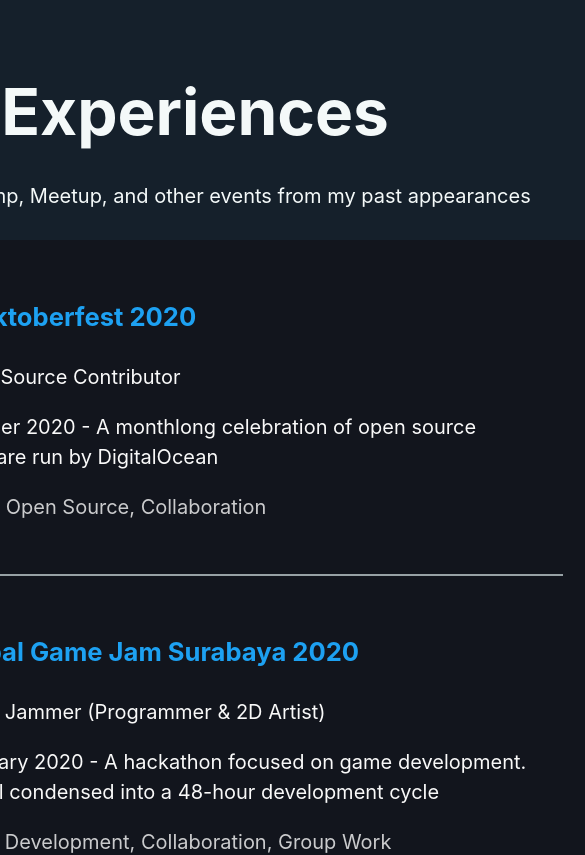
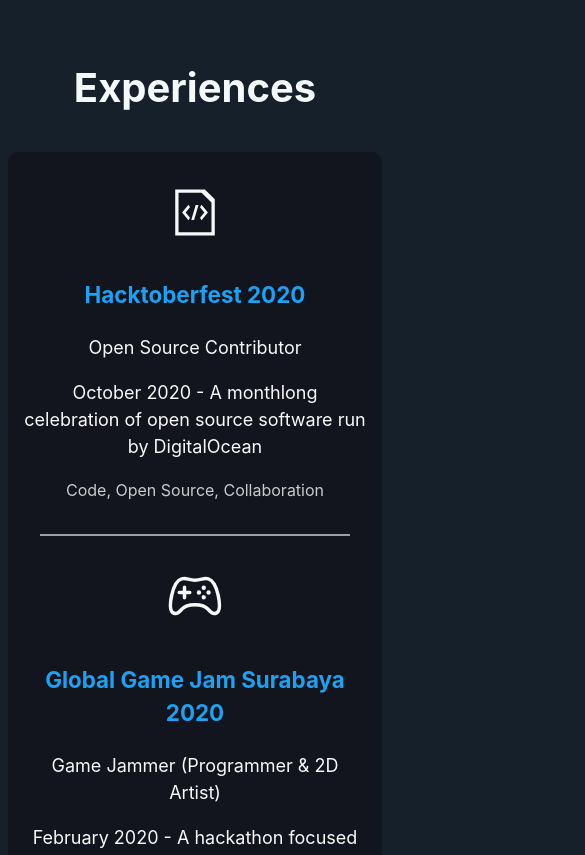
Before and after one commit to ilhambara/portfolio, a Next.js app: page /experiences in a window 390 px wide. Shown: the top 855 px of the page, 585 px wide, since content can reach past the window. Built offline with nearby package versions, Linux system fonts and the light colour scheme.

Commit message:
Edit: media query for experiences page

```diff
--- a/pages/experiences.js
+++ b/pages/experiences.js
@@ -17,7 +17,6 @@ export default function Experiences() {
       <main className={components.main}>
         <div className={styles.title}>
           <h1>Experiences</h1>
-          <p>Class, Bootcamp, Meetup, and other events from my past appearances</p>
         </div>
         <div className={styles.background__experiences}>
           <div className={styles.experiences}>
--- a/styles/Experiences.module.css
+++ b/styles/Experiences.module.css
@@ -18,9 +18,6 @@
 /* Experiences Section */
 
 .background__experiences {
-  width: 800px;
-  max-width: 800px;
-  height: max-content;
   margin-top: 1.5rem;
   border-radius: 10px;
   background-color: #12151d;
@@ -29,8 +26,6 @@
 .experiences {
   display: flex;
   text-align: left;
-  flex-wrap: wrap;
-  max-width: 800px;
   margin: 2rem;
 }
 
@@ -76,3 +71,32 @@
 .text__span:hover {
   text-decoration: underline;
 }
+
+@media (max-width: 600px) {
+  .title {
+    font-size: 1.25rem;
+  }
+
+  .experiences {
+    margin: 1rem;
+    flex-wrap: wrap;
+    justify-content: center;
+  }
+
+  .detail__experiences {
+    padding: 0;
+    text-align: center;
+  }
+
+  .detail__experiences h3 {
+    font-size: 1.4rem;
+  }
+
+  .detail__experiences p {
+    font-size: 1.125rem;
+  }
+
+  .text__tag {
+    font-size: 1rem !important;
+  }
+}
--- a/styles/Home.module.css
+++ b/styles/Home.module.css
@@ -114,7 +114,7 @@
   }
 
   .header__title {
-    padding: 1.5rem 1rem;
+    padding: 1rem;
   }
 
   .header__image {
@@ -151,6 +151,10 @@
     margin: 0;
   }
 
+  .card {
+    margin: 0.5rem 1rem;
+  }
+
   .card h3 {
     font-size: 1.25rem;
   }
```
